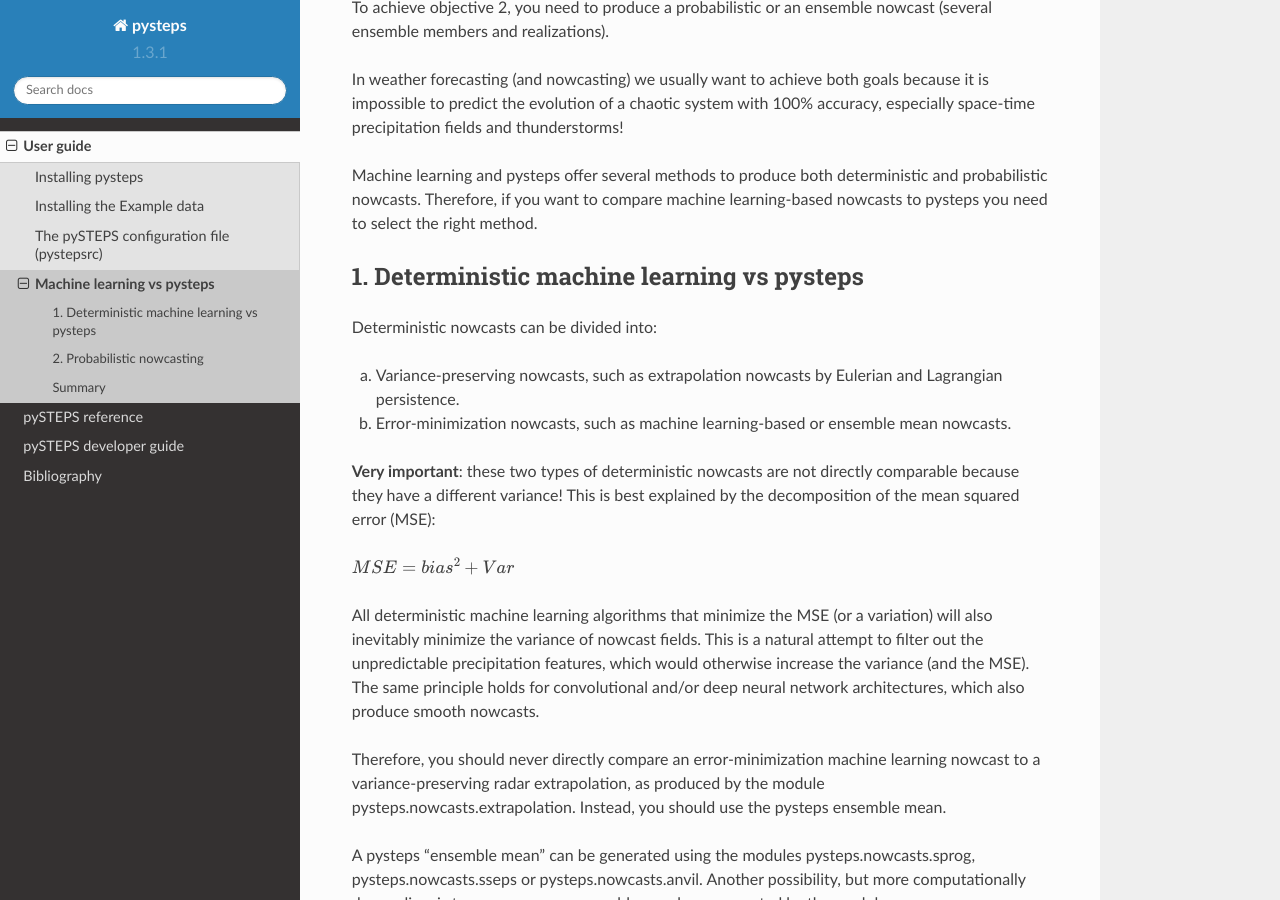
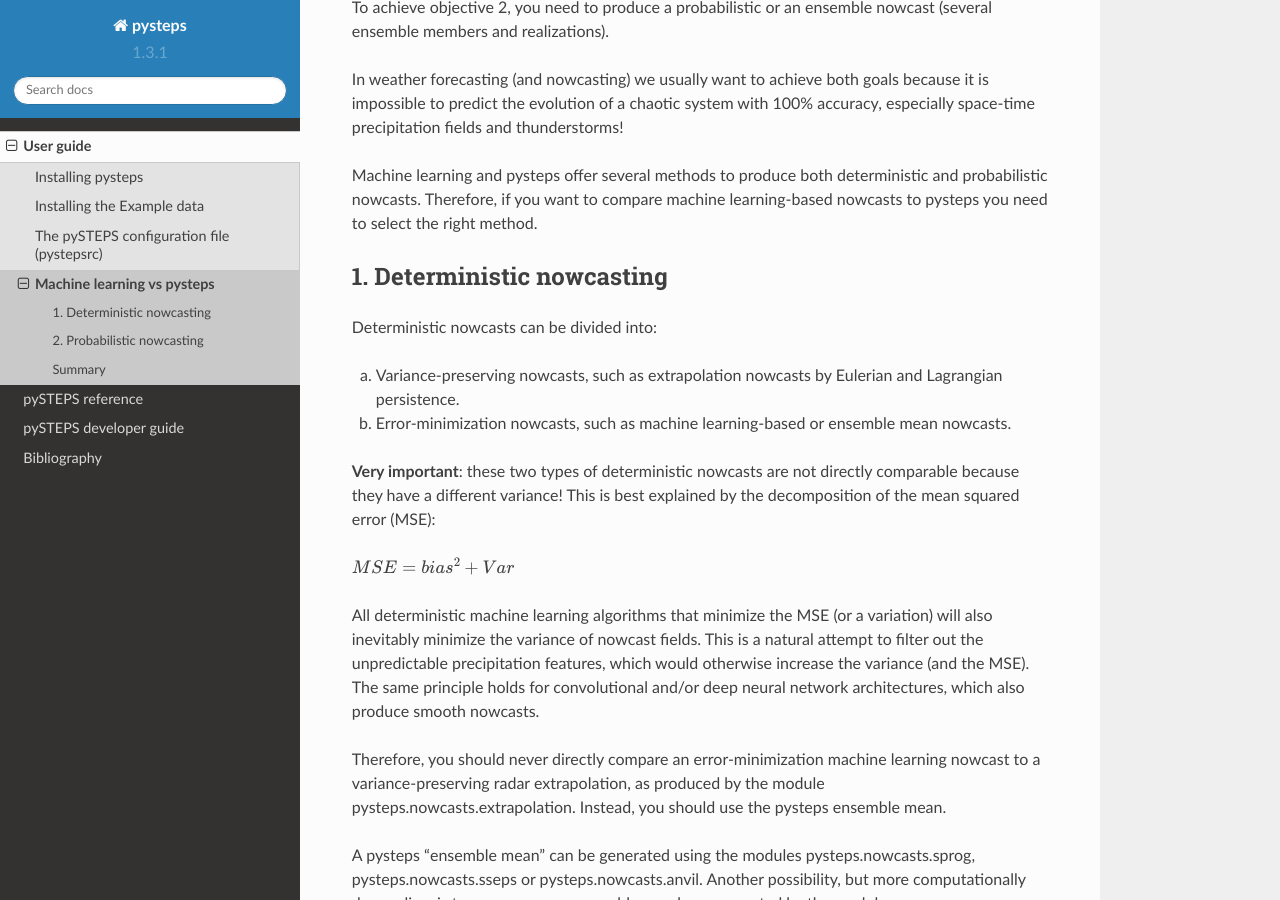
Before and after one commit to pySTEPS/pysteps, a Sphinx documentation site: the page built from doc/source/user_guide/machine_learning_pysteps.rst, in a window 1280 px wide and 900 px high, scrolled down 452 px. Built offline with Sphinx 7.4.7 and the Read the Docs theme 2.0.0, drawn with Linux system fonts in a browser that asks for light colours; pages that are not in the unit, such as notebooks, are missing from menus; cross-references to code outside the pages are shown as plain code.

Commit message:
Update doc/source/user_guide/machine_learning_pysteps.rst
Co-authored-by: Daniele Nerini <daniele.nerini@meteoswiss.ch>

```diff
--- a/doc/source/user_guide/machine_learning_pysteps.rst
+++ b/doc/source/user_guide/machine_learning_pysteps.rst
@@ -19,7 +19,7 @@
 Machine learning and pysteps offer several methods to produce both deterministic and probabilistic nowcasts.
 Therefore, if you want to compare machine learning-based nowcasts to pysteps you need to select the right method.
 
-1. Deterministic machine learning vs pysteps
+1. Deterministic nowcasting
 --------------------------------------------
 
 Deterministic nowcasts can be divided into:
```
